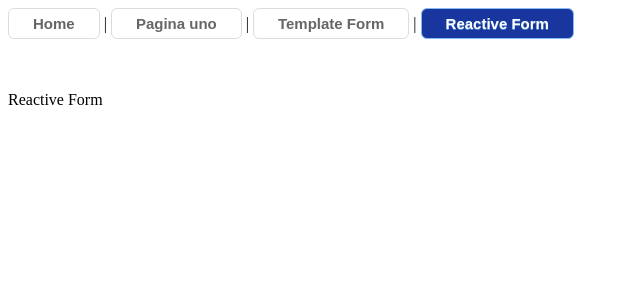
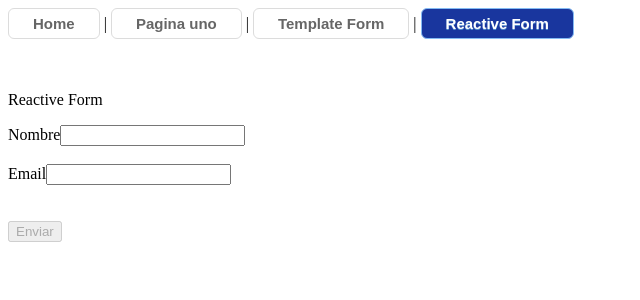
Before and after one commit to AVG93/AM06-routing, an Angular app: page /tres in a window 1280 px wide. Shown: the top 300 px of the page, without its empty margins (0-640 px from the left). Built offline with nearby package versions, Linux system fonts and the light colour scheme.

Commit message:
reactive forms

```diff
--- a/src/app/tres/tres.component.css
+++ b/src/app/tres/tres.component.css
@@ -0,0 +1,8 @@
+.is-invalid {
+  background-color: darkred;
+  color: white;
+}
+
+.desc-error {
+  color: red;
+}
--- a/src/app/tres/tres.component.html
+++ b/src/app/tres/tres.component.html
@@ -1,3 +1,34 @@
 <p>
   Reactive Form
 </p>
+
+
+<div>
+  <form (ngSubmit)="enviar()" [formGroup]="formGroup">
+
+
+    <label>Nombre</label>
+    <input type="text" formControlName="nombre" class="form-control" [ngClass]="{ 'is-invalid':  form.nombre.errors && (form.correo.touched) }" />
+    <div *ngIf="form.nombre.errors">
+      <div *ngIf="form.nombre.errors.required && (form.correo.touched)" class="desc-error">El nombre es obligatorio
+      </div>
+    </div>
+
+    <br>
+
+    <label>Email</label>
+    <input type="text" formControlName="correo" class="form-control" [ngClass]="{ 'is-invalid': form.correo.errors && (form.correo.touched) }" />
+    <div *ngIf="form.correo.errors">
+      <div *ngIf="form.correo.errors.required && (form.correo.touched)" class="desc-error">El email es obligatorio</div>
+      <div *ngIf="form.correo.errors.email" class="desc-error">El email debe de ser válido</div>
+    </div>
+
+    <br>
+    <br>
+
+
+    <div class="text-center">
+      <button class="btn btn-primary mr-1" [disabled]="formGroup.invalid">Enviar</button>
+    </div>
+  </form>
+</div>
--- a/src/app/tres/tres.component.ts
+++ b/src/app/tres/tres.component.ts
@@ -1,4 +1,10 @@
 import { Component, OnInit } from '@angular/core';
+import {
+  FormBuilder,
+  FormControl,
+  FormGroup,
+  Validators
+} from '@angular/forms';
 
 @Component({
   selector: 'app-tres',
@@ -6,10 +12,25 @@ import { Component, OnInit } from '@angular/core';
   styleUrls: ['./tres.component.css']
 })
 export class TresComponent implements OnInit {
+  formGroup: FormGroup;
 
-  constructor() { }
+  constructor() {}
 
   ngOnInit() {
+    this.formGroup = new FormGroup({
+      nombre: new FormControl('', [
+        Validators.required,
+        Validators.minLength(8)
+      ]),
+      correo: new FormControl('', [Validators.required, Validators.email])
+    });
   }
 
+  enviar() {
+    console.warn(JSON.stringify(this.formGroup.value));
+  }
+
+  get form() {
+    return this.formGroup.controls;
+  }
 }
```
Also changed, not shown: src/app/dos/dos.component.html (line endings or trailing spaces).
